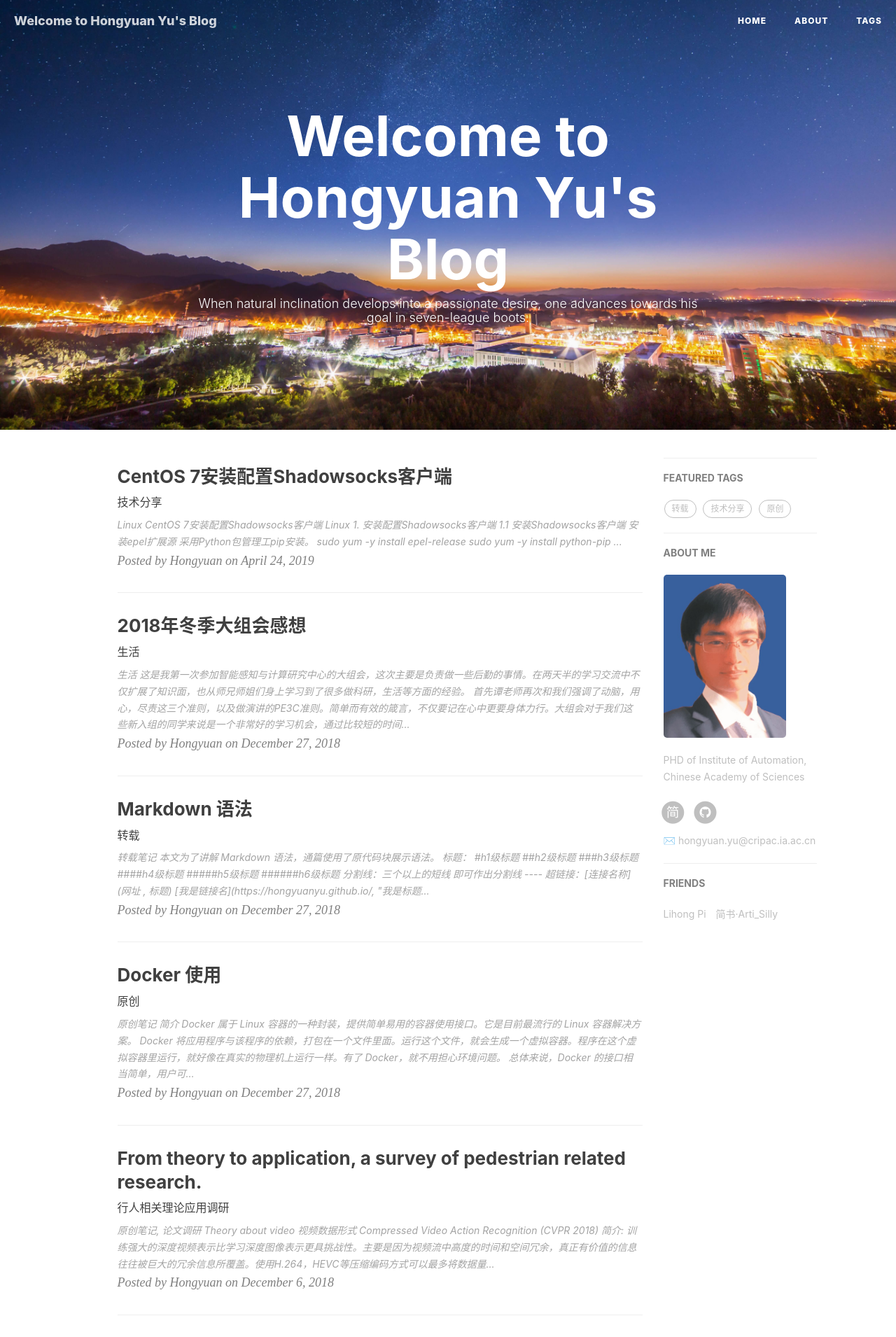
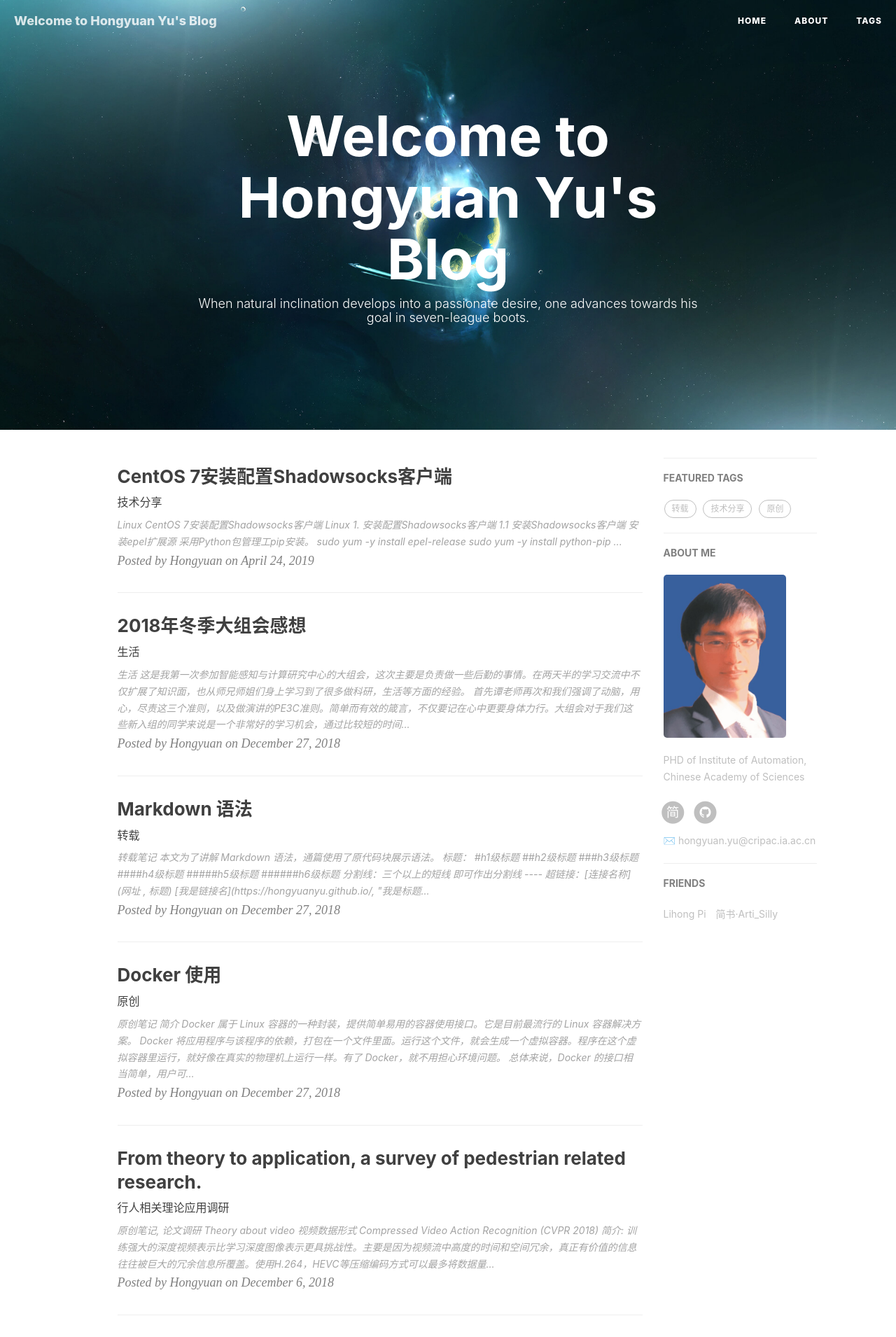
Before and after one commit to hongyuanyu/hongyuanyu.github.io, a Jekyll site: the page built from index.html, in a window 1280 px wide. Shown: the top 1910 px of the page at 70% size. Built offline with Jekyll 4.4.1, drawn with Linux system fonts in a browser that asks for light colours; nearby versions of some CDN libraries; the list of posts is cut into pages by our own code; comment, search, counter and statistics services are not loaded.

Commit message:
add homepage

```diff
--- a/_config.yml
+++ b/_config.yml
@@ -1,7 +1,7 @@
 # Site settings
 title: Welcome to Hongyuan Yu's Blog
 SEOTitle: 俞宏远的博客 | Hongyuan Blog
-header-img: img/homepage.jpg
+header-img: img/homepage_3.jpg
 email: hongyuan.yu@cripac.ia.ac.cn
 description: "When natural inclination develops into a passionate desire, one advances towards his goal in seven-league boots."
 keyword: "Hongyuan, Blog, ML, CV, PHD"
```
Also changed, not shown: img/homepage_3.jpg (added).
